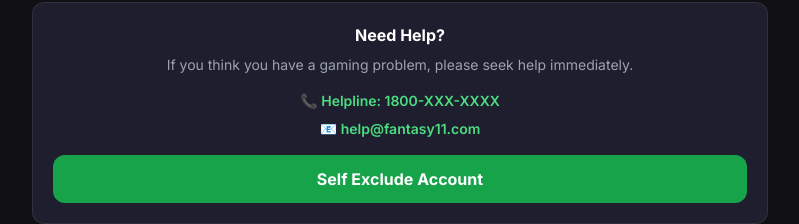
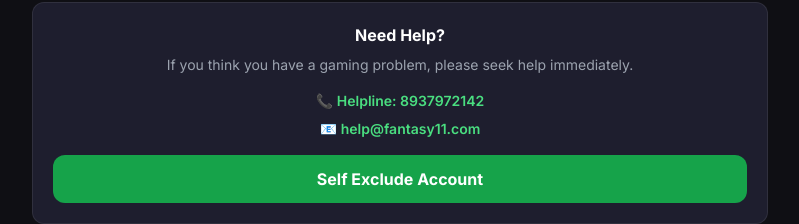
Before and after one commit to vipinkumar94997-tech/fantasy-sports-platform, a React (Vite) app in the folder frontend/: page /responsible-gaming in a window 1280 px wide. Shown: the part 1115-1339 px from the top of the page, without its empty margins (240-1039 px from the left). Built offline with nearby package versions, Linux system fonts and the light colour scheme; no server answers.

Commit message:
update the helpline number

```diff
--- a/frontend/src/pages/ResponsibleGaming.jsx
+++ b/frontend/src/pages/ResponsibleGaming.jsx
@@ -107,7 +107,7 @@ const ResponsibleGaming = () => {
           </p>
           <div className="space-y-2">
             <p className="text-primary-400 text-sm font-semibold">
-              📞 Helpline: 1800-XXX-XXXX
+              📞 Helpline: 8937972142
             </p>
             <p className="text-primary-400 text-sm font-semibold">
               📧 help@fantasy11.com
```
